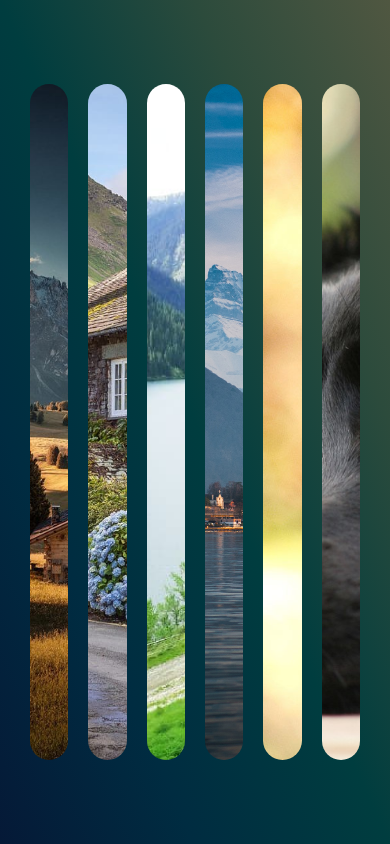
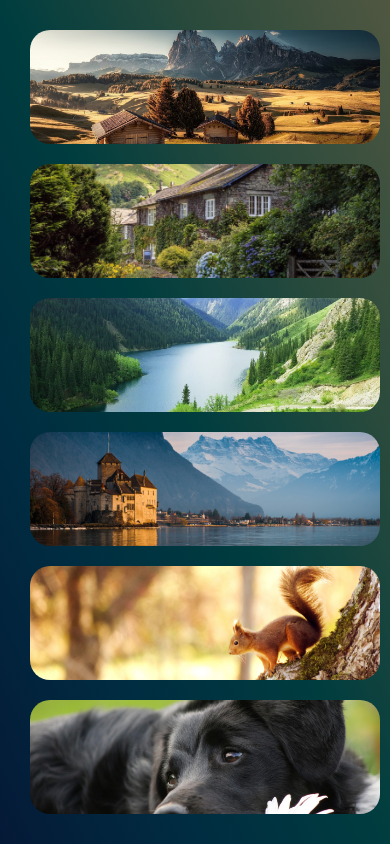
Before and after one commit to Evgotem/Beautiful-slider, a plain HTML site: page index.html in a window 390 px wide. Drawn offline with Linux system fonts and the light colour scheme.

Commit message:
feat: added media queries for slider

```diff
--- a/src/css/style.css
+++ b/src/css/style.css
@@ -35,3 +35,13 @@ body {
   flex: 10;
   transition: all 0.5s ease-in-out;
 }
+
+@media screen and (max-width: 1024px) {
+  .container {
+    flex-direction: column;
+    height: 100vh;
+  }
+  .slide {
+    width: 100%;
+  }
+}
```
